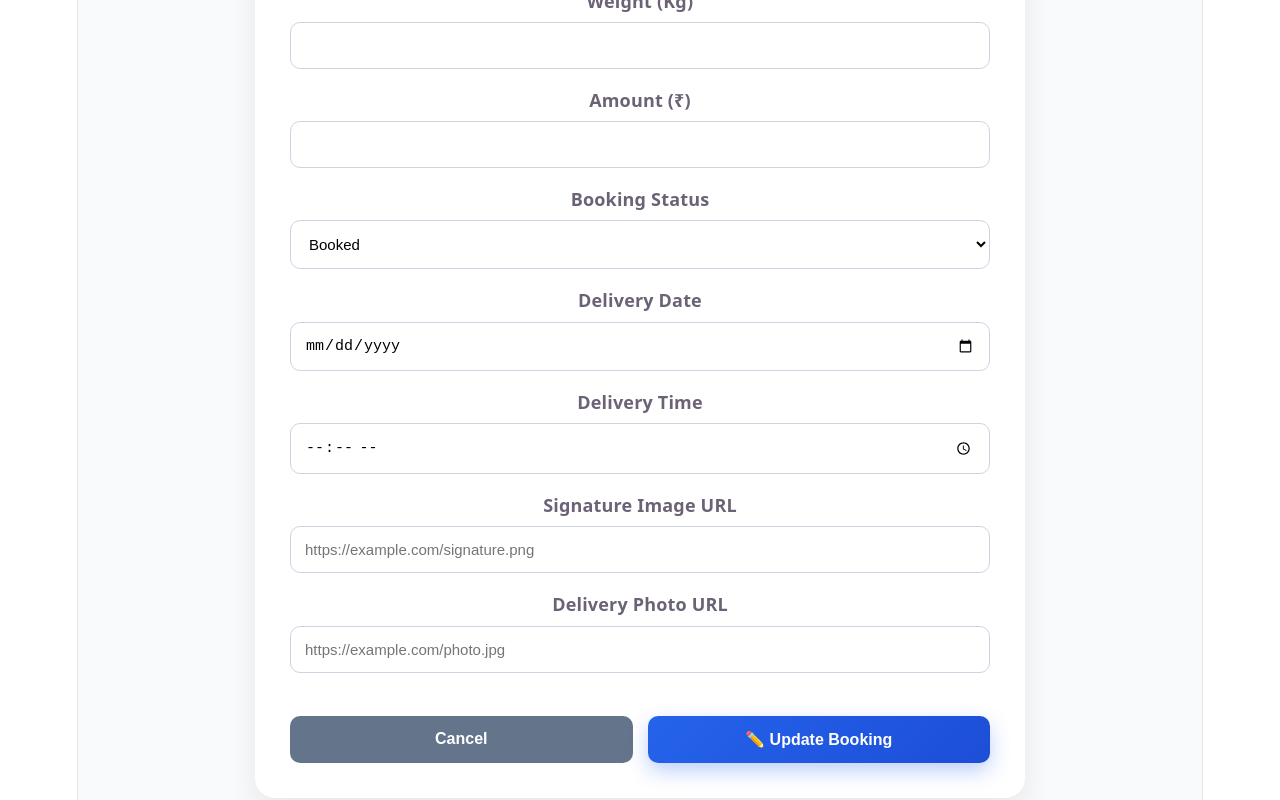
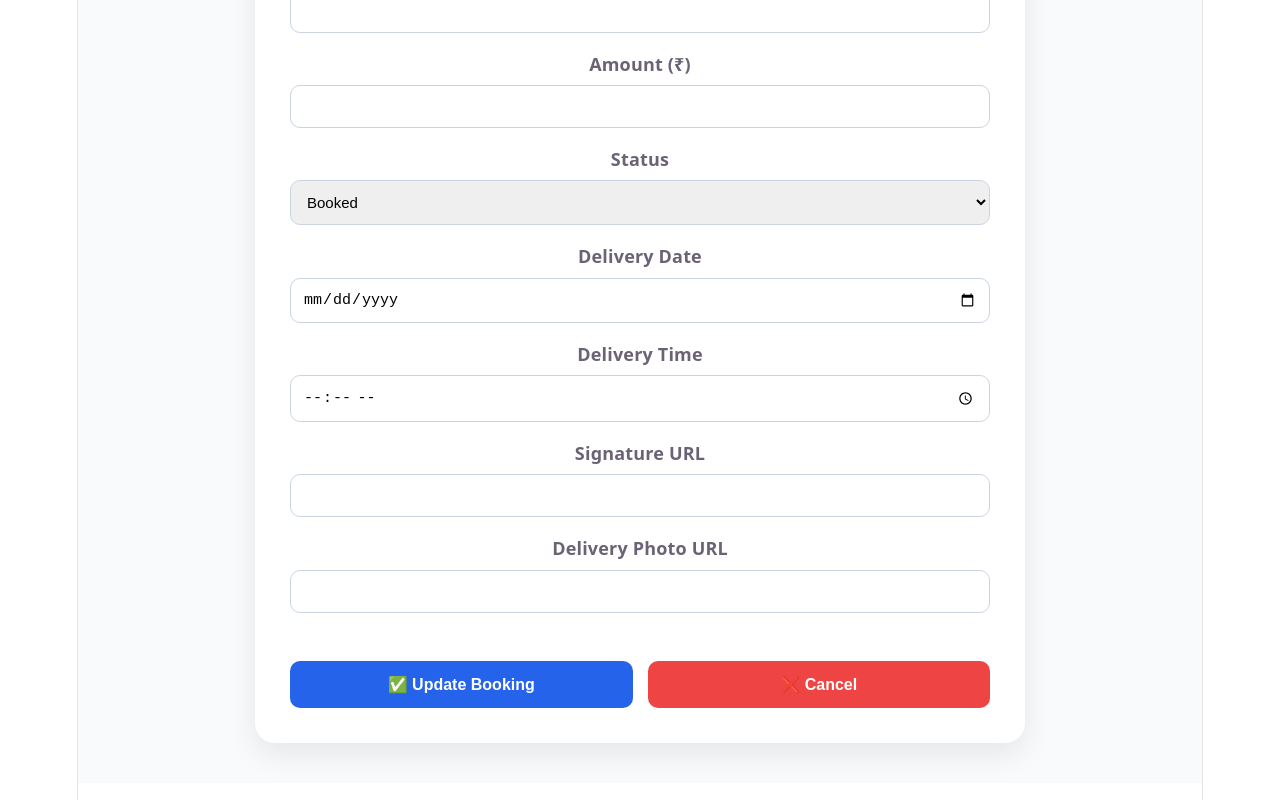
Before and after one commit to Raiki-rani/utkarsh-enterprises-frontend, a React (Vite) app: page /bookings/edit/1 in a window 1280 px wide. Shown: the part 1180-1980 px from the top of the page. Built offline with nearby package versions, Linux system fonts and the light colour scheme; no server answers; sample sign-in values are in the browser's storage.

Commit message:
updated track consignment

```diff
--- a/src/pages/EditBooking.jsx
+++ b/src/pages/EditBooking.jsx
@@ -30,28 +30,40 @@ function EditBooking() {
     }, []);
 
     const loadBooking = async () => {
-
         try {
-
             const response = await api.get(`/bookings/${id}`);
 
-            setBooking(response.data);
+            setBooking({
+                trackingNumber: response.data.trackingNumber || "",
+                senderName: response.data.senderName || "",
+                senderPhone: response.data.senderPhone || "",
+                receiverName: response.data.receiverName || "",
+                receiverPhone: response.data.receiverPhone || "",
+                fromCity: response.data.fromCity || "",
+                toCity: response.data.toCity || "",
+                parcelType: response.data.parcelType || "",
+                weight: response.data.weight || "",
+                amount: response.data.amount || "",
+                status: response.data.status || "Booked",
+                deliveryDate: response.data.deliveryDate || "",
+                deliveryTime: response.data.deliveryTime || "",
+                signatureUrl: response.data.signatureUrl || "",
+                podImageUrl: response.data.podImageUrl || "",
+            });
 
         } catch (error) {
 
             console.log(error);
+            alert("Failed to load booking.");
 
         }
-
     };
 
     const handleChange = (e) => {
-
         setBooking({
             ...booking,
             [e.target.name]: e.target.value,
         });
-
     };
 
     const updateBooking = async (e) => {
@@ -87,13 +99,7 @@ function EditBooking() {
         >
 
             <div style={{ marginBottom: "30px" }}>
-
-                <h1
-                    style={{
-                        margin: 0,
-                        color: "#0f172a",
-                    }}
-                >
+                <h1 style={{ margin: 0, color: "#0f172a" }}>
                     ✏️ Edit Booking
                 </h1>
 
@@ -105,7 +111,6 @@ function EditBooking() {
                 >
                     Update courier booking details.
                 </p>
-
             </div>
 
             <div
@@ -122,96 +127,36 @@ function EditBooking() {
                 <form onSubmit={updateBooking}>
 
                     <label><strong>Tracking Number</strong></label>
-                    <input
-                        type="text"
-                        name="trackingNumber"
-                        value={booking.trackingNumber}
-                        onChange={handleChange}
-                        style={inputStyle}
-                    />
+                    <input type="text" name="trackingNumber" value={booking.trackingNumber} onChange={handleChange} style={inputStyle} />
 
                     <label><strong>Sender Name</strong></label>
-                    <input
-                        type="text"
-                        name="senderName"
-                        value={booking.senderName}
-                        onChange={handleChange}
-                        style={inputStyle}
-                    />
+                    <input type="text" name="senderName" value={booking.senderName} onChange={handleChange} style={inputStyle} />
 
                     <label><strong>Sender Phone</strong></label>
-                    <input
-                        type="text"
-                        name="senderPhone"
-                        value={booking.senderPhone}
-                        onChange={handleChange}
-                        style={inputStyle}
-                    />
+                    <input type="text" name="senderPhone" value={booking.senderPhone} onChange={handleChange} style={inputStyle} />
 
                     <label><strong>Receiver Name</strong></label>
-                    <input
-                        type="text"
-                        name="receiverName"
-                        value={booking.receiverName}
-                        onChange={handleChange}
-                        style={inputStyle}
-                    />
+                    <input type="text" name="receiverName" value={booking.receiverName} onChange={handleChange} style={inputStyle} />
 
                     <label><strong>Receiver Phone</strong></label>
-                    <input
-                        type="text"
-                        name="receiverPhone"
-                        value={booking.receiverPhone}
-                        onChange={handleChange}
-                        style={inputStyle}
-                    />
+                    <input type="text" name="receiverPhone" value={booking.receiverPhone} onChange={handleChange} style={inputStyle} />
 
                     <label><strong>From City</strong></label>
-                    <input
-                        type="text"
-                        name="fromCity"
-                        value={booking.fromCity}
-                        onChange={handleChange}
-                        style={inputStyle}
-                    />
+                    <input type="text" name="fromCity" value={booking.fromCity} onChange={handleChange} style={inputStyle} />
 
                     <label><strong>To City</strong></label>
-                    <input
-                        type="text"
-                        name="toCity"
-                        value={booking.toCity}
-                        onChange={handleChange}
-                        style={inputStyle}
-                    />
+                    <input type="text" name="toCity" value={booking.toCity} onChange={handleChange} style={inputStyle} />
 
                     <label><strong>Parcel Type</strong></label>
-                    <input
-                        type="text"
-                        name="parcelType"
-                        value={booking.parcelType}
-                        onChange={handleChange}
-                        style={inputStyle}
-                    />
+                    <input type="text" name="parcelType" value={booking.parcelType} onChange={handleChange} style={inputStyle} />
 
                     <label><strong>Weight (Kg)</strong></label>
-                    <input
-                        type="number"
-                        name="weight"
-                        value={booking.weight}
-                        onChange={handleChange}
-                        style={inputStyle}
-                    />
+                    <input type="number" name="weight" value={booking.weight} onChange={handleChange} style={inputStyle} />
 
                     <label><strong>Amount (₹)</strong></label>
-                    <input
-                        type="number"
-                        name="amount"
-                        value={booking.amount}
-                        onChange={handleChange}
-                        style={inputStyle}
-                    />
+                    <input type="number" name="amount" value={booking.amount} onChange={handleChange} style={inputStyle} />
 
-                    <label><strong>Booking Status</strong></label>
+                    <label><strong>Status</strong></label>
 
                     <select
                         name="status"
@@ -227,87 +172,57 @@ function EditBooking() {
                     </select>
 
                     <label><strong>Delivery Date</strong></label>
-                    <input
-                        type="date"
-                        name="deliveryDate"
-                        value={booking.deliveryDate || ""}
-                        onChange={handleChange}
-                        style={inputStyle}
-                    />
+                    <input type="date" name="deliveryDate" value={booking.deliveryDate} onChange={handleChange} style={inputStyle} />
 
                     <label><strong>Delivery Time</strong></label>
-                    <input
-                        type="time"
-                        name="deliveryTime"
-                        value={booking.deliveryTime || ""}
-                        onChange={handleChange}
-                        style={inputStyle}
-                    />
+                    <input type="time" name="deliveryTime" value={booking.deliveryTime} onChange={handleChange} style={inputStyle} />
 
-                    <label><strong>Signature Image URL</strong></label>
-                    <input
-                        type="text"
-                        name="signatureUrl"
-                        value={booking.signatureUrl || ""}
-                        onChange={handleChange}
-                        placeholder="https://example.com/signature.png"
-                        style={inputStyle}
-                    />
+                    <label><strong>Signature URL</strong></label>
+                    <input type="text" name="signatureUrl" value={booking.signatureUrl} onChange={handleChange} style={inputStyle} />
 
                     <label><strong>Delivery Photo URL</strong></label>
-                    <input
-                        type="text"
-                        name="podImageUrl"
-                        value={booking.podImageUrl || ""}
-                        onChange={handleChange}
-                        placeholder="https://example.com/photo.jpg"
-                        style={inputStyle}
-                    />
-                    {/* Buttons */}
-
+                    <input type="text" name="podImageUrl" value={booking.podImageUrl} onChange={handleChange} style={inputStyle} />
                     <div
                         style={{
                             display: "flex",
+                            justifyContent: "space-between",
+                            marginTop: "30px",
                             gap: "15px",
-                            marginTop: "25px",
                         }}
                     >
+                        <button
+                            type="submit"
+                            style={{
+                                flex: 1,
+                                background: "#2563eb",
+                                color: "white",
+                                border: "none",
+                                padding: "14px",
+                                borderRadius: "10px",
+                                fontSize: "16px",
+                                fontWeight: "bold",
+                                cursor: "pointer",
+                            }}
+                        >
+                            ✅ Update Booking
+                        </button>
+
                         <button
                             type="button"
                             onClick={() => navigate("/bookings")}
                             style={{
                                 flex: 1,
+                                background: "#ef4444",
+                                color: "white",
+                                border: "none",
                                 padding: "14px",
-                                border: "none",
                                 borderRadius: "10px",
-                                background: "#64748b",
-                                color: "white",
+                                fontSize: "16px",
                                 fontWeight: "bold",
                                 cursor: "pointer",
-                                fontSize: "16px",
                             }}
                         >
-                            Cancel
-                        </button>
-
-                        <button
-                            type="submit"
-                            style={{
-                                flex: 1,
-                                padding: "14px",
-                                border: "none",
-                                borderRadius: "10px",
-                                background:
-                                    "linear-gradient(135deg,#2563eb,#1d4ed8)",
-                                color: "white",
-                                fontWeight: "bold",
-                                cursor: "pointer",
-                                fontSize: "16px",
-                                boxShadow:
-                                    "0 8px 20px rgba(37,99,235,.3)",
-                            }}
-                        >
-                            ✏️ Update Booking
+                            ❌ Cancel
                         </button>
                     </div>
 
@@ -318,20 +233,17 @@ function EditBooking() {
         </div>
 
     );
-
 }
 
 const inputStyle = {
     width: "100%",
-    padding: "14px",
+    padding: "12px",
     marginTop: "8px",
     marginBottom: "18px",
+    border: "1px solid #cbd5e1",
     borderRadius: "10px",
-    border: "1px solid #cbd5e1",
-    outline: "none",
     fontSize: "15px",
     boxSizing: "border-box",
-    background: "white",
 };
 
 export default EditBooking;
```
